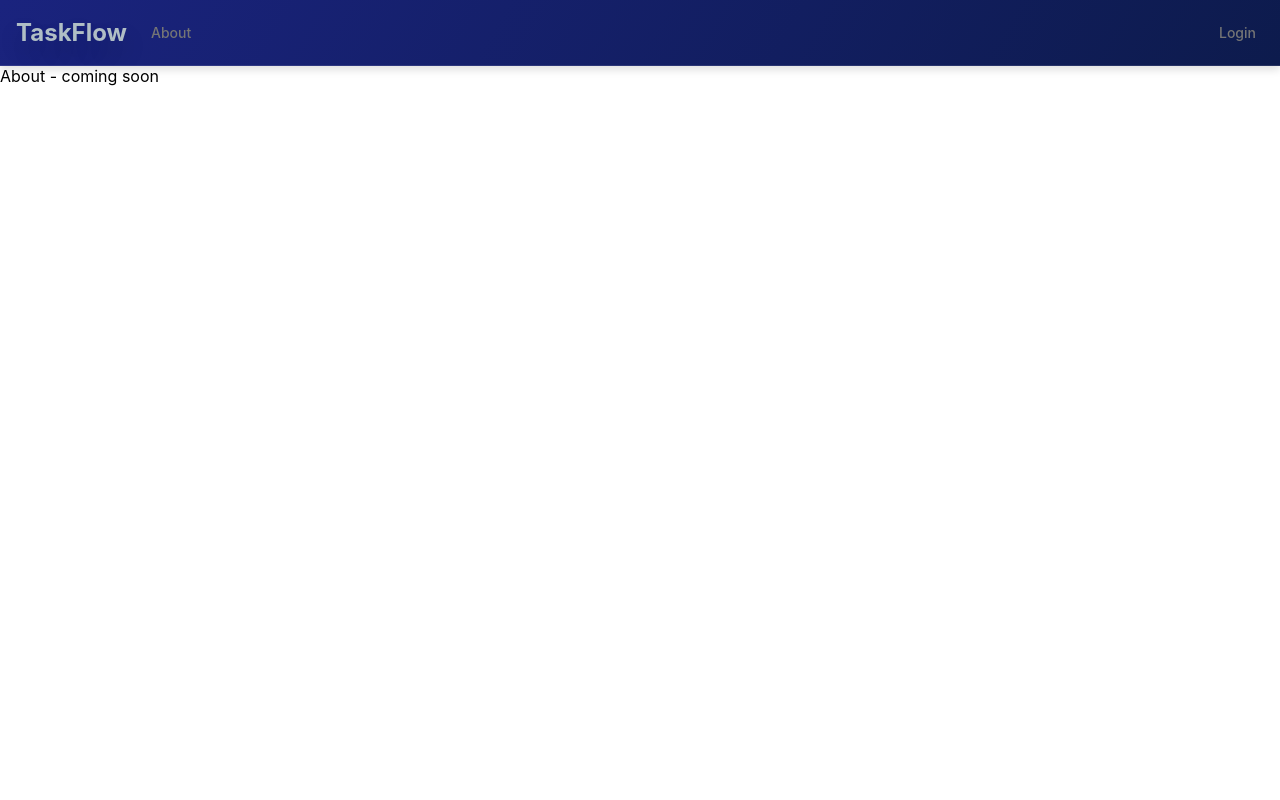
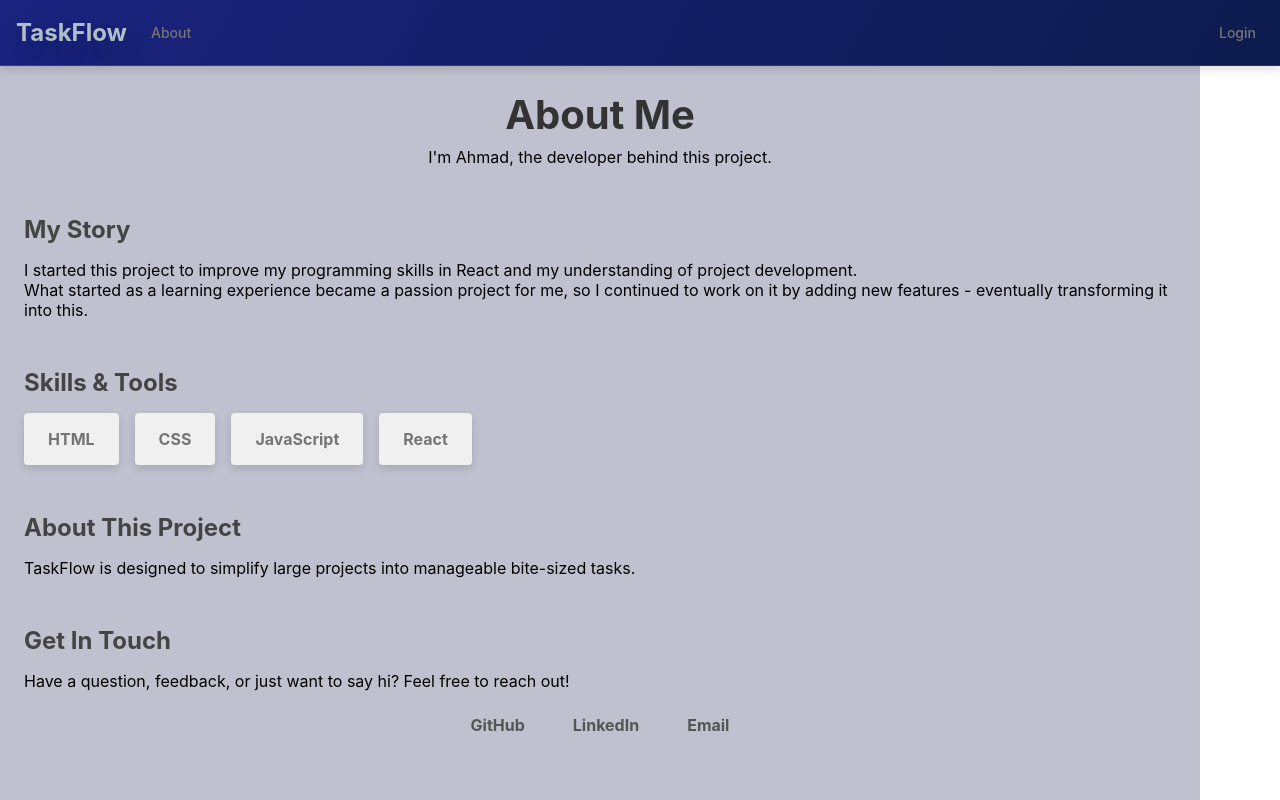
Before and after one commit to AHajat21/TaskFlow, a React (Vite) app: page /about in a window 1280 px wide. Built offline with nearby package versions, Linux system fonts and the light colour scheme; no server answers.

Commit message:
About me page

```diff
--- a/src/App.jsx
+++ b/src/App.jsx
@@ -6,7 +6,7 @@ import ProtectedRoute from './utils/ProtectedRoute.jsx';
 import { UserProvider } from './context/UserContext.jsx';
 import { Navigate } from 'react-router-dom';
 
-import About from './pages/About.jsx'
+import AboutPage from './pages/About.jsx'
 import Login from './pages/Login.jsx'
 import Dashboard from './pages/Dashboard.jsx';
 import Canvas from './pages/CanvasPage.jsx';
@@ -29,7 +29,7 @@ const App = () => {
 
 					<Route path="/about"
 						element={
-							<About />
+							<AboutPage />
 						}
 					/>
 
--- a/src/components/CanvasUI.jsx
+++ b/src/components/CanvasUI.jsx
@@ -271,7 +271,7 @@ const CanvasUI = ( {compArray, selectedNodeData, setSelectedNodeData, nodeFuncti
 				{(nodeListPanelVisible) ? "<" : ">"}
 			</button>
 
-			<h3>Nodes List</h3>
+			<h3>All Nodes</h3>
 
 			<hr />
 
--- a/src/pages/About.jsx
+++ b/src/pages/About.jsx
@@ -1,9 +1,48 @@
-import React from 'react'
+import React, { useState } from 'react';
 
-const About = () => {
-  return (
-	 <div>About - coming soon</div>
-  )
-}
+import styles from '../styles/About.module.css'
 
-export default About
+const AboutPage = () => {
+
+	return (
+		<div className={styles.aboutContainer}>
+			<section className={styles.aboutHeader}>
+				<h1>About Me</h1>
+				<p>I'm Ahmad, the developer behind this project.</p>
+			</section>
+
+			<section>
+				<h2>My Story</h2>
+				<p>I started this project to improve my programming skills in React and my understanding of project development.</p>
+				<p>What started as a learning experience became a passion project for me, so I continued to work on it by adding new features - eventually transforming it into this.</p>
+			</section>
+
+			<section>
+				<h2>Skills & Tools</h2>
+				<div className={styles.skillsGrid}>
+					<div>HTML</div>
+					<div>CSS</div>
+					<div>JavaScript</div>
+					<div>React</div>
+				</div>
+			</section>
+
+			<section>
+				<h2>About This Project</h2>
+				<p>TaskFlow is designed to simplify large projects into manageable bite-sized tasks.</p>
+			</section>
+
+			<section className={styles.contactSection}>
+				<h2>Get In Touch</h2>
+				<p>Have a question, feedback, or just want to say hi? Feel free to reach out!</p>
+				<div className={styles.socialLinks}>
+					<a href="https://github.com/Ahajat21" target="_blank">GitHub</a>
+					<a href="https://linkedin.com/in/ahmad-hajat-1a8466292" target="_blank">LinkedIn</a>
+					<a href="mailto:ahajat60@gmail.com">Email</a>
+				</div>
+			</section>
+		</div>
+	);
+};
+
+export default AboutPage;
--- /dev/null
+++ b/src/styles/About.module.css
@@ -0,0 +1,74 @@
+	/* Base Styles */
+.aboutContainer {
+	background-color: rgba(0, 10, 60, 0.25);
+	max-width: 1200px;
+	padding: var(--space-lg);
+	display: flex;
+	flex-direction: column;
+}
+
+	/* Header */
+.aboutHeader {
+	text-align: center;
+	margin-bottom: var(--space-2xl);
+}
+
+.aboutHeader h1 {
+	font-size: 40px;
+	color: #333;
+	margin-bottom: var(--space-sm);
+}
+
+	/* Sections */
+section {
+	margin-bottom: var(--space-2xl);
+}
+
+section h2 {
+	font-size: 24px;
+	color: #444444;
+	margin-bottom: var(--space-md);
+}
+
+	/* Skills */
+.skillsGrid {
+	display: flex;
+	flex-wrap: wrap;
+	gap: var(--space-md);
+	margin-top: var(--space-md);
+}
+
+.skillsGrid div {
+	background: #f0f0f0;
+	padding: var(--space-md) var(--space-lg);
+	border-radius: var(--radius-sm);
+	font-weight: 700;
+	color: var(--text-dark-secondary);
+	box-shadow: var(--shadow-md);
+}
+
+	/* Contact */
+.contactSection {
+	margin-bottom: var(--space-xl);
+}
+
+.socialLinks {
+	display: flex;
+	gap: var(--space-md);
+	margin: var(--space-md) 0;
+	justify-content: center;
+}
+
+.socialLinks a {
+	color: #555;
+	text-decoration: none;
+	font-weight: bold;
+	padding: var(--space-sm) var(--space-md);
+	border-radius: var(--radius-sm);
+	transition: all 0.2s;
+}
+
+.socialLinks a:hover {
+	color: #333;
+	background: #f0f0f0;
+}
--- a/src/styles/canvasUI.module.css
+++ b/src/styles/canvasUI.module.css
@@ -63,6 +63,7 @@
 
 	background-color: var(--surface-dark);
 	border-left: 1px solid var(--border-subtle);
+	border-radius: var(--radius-sm) 0 0 var(--radius-sm);
 
 	z-index: var(--z-fixed);
 
@@ -275,12 +276,13 @@
 	min-width: 150px;
 
 	border: 1px solid black;
-	background-color: var(--color-secondary-light);
+	border-radius: 0 var(--radius-sm) var(--radius-lg) 0;
+	background-color: var(--color-secondary-dark);
 	color: var(--text-secondary);
 
 	/* TRANSITION */
 	transform: translateX(-100%);
-	transition: transform 200ms ease-out;
+	transition: transform var(--transition-base);
 
 
 	.nodeListPanelHandle {
@@ -349,6 +351,10 @@
 					margin: 0 1px;
 					background-color: var(--surface-glass-hover);
 					border-radius: var(--radius-sm);
+					transition: all var(--transition-fast);
+				}
+				button:hover {
+					cursor: pointer;
 				}
 			}
 		}
```
